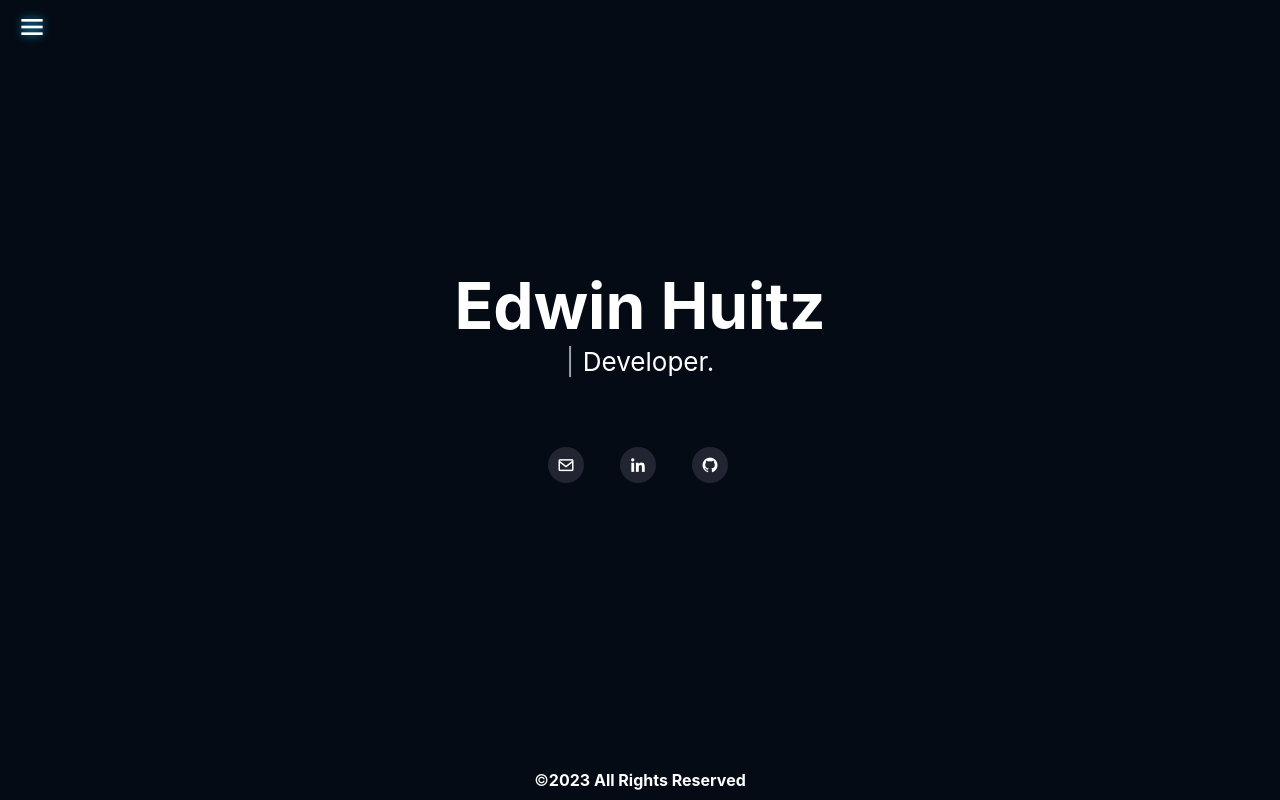
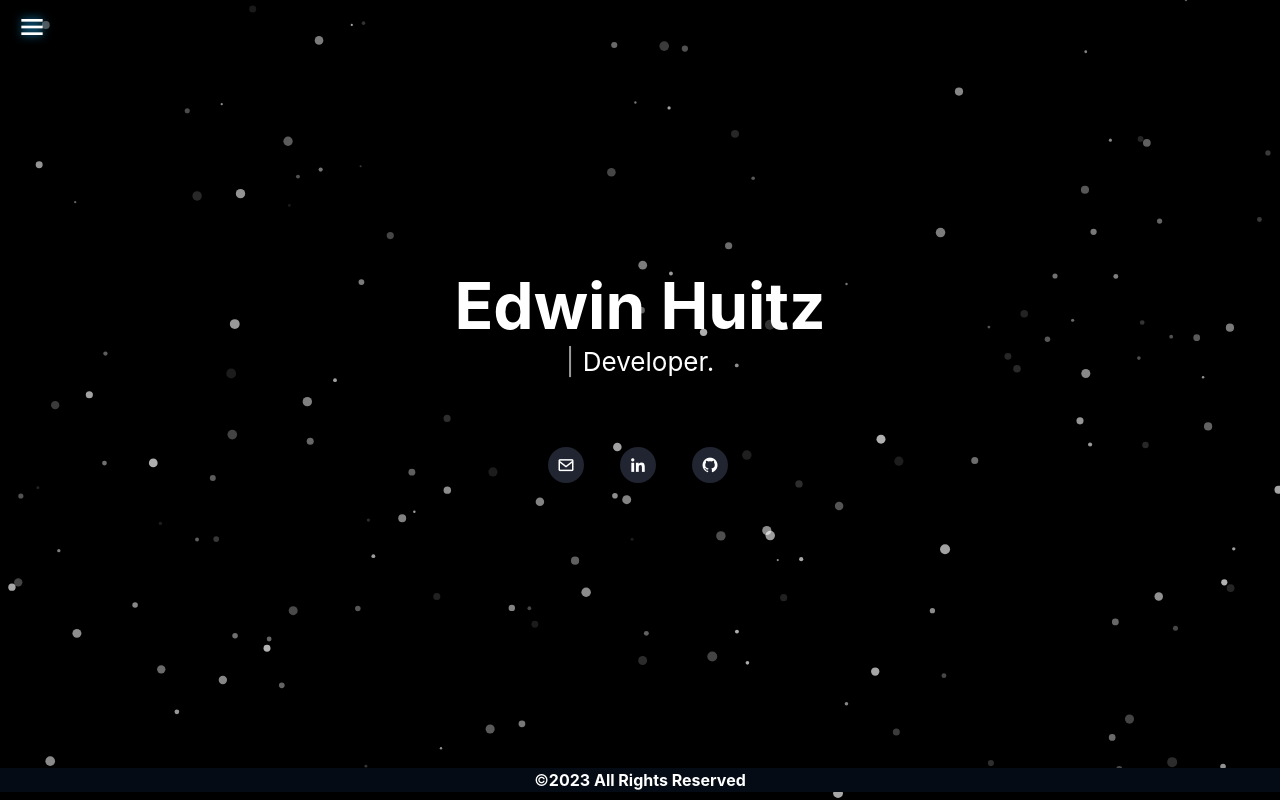
Before and after one commit to EdwinHuitz/portfolio, a React (Create React App) app: page / in a window 1280 px wide. Built offline with nearby package versions, Linux system fonts and the light colour scheme.

Commit message:
adding background animations to landing page and fixed footer color

```diff
--- a/package.json
+++ b/package.json
@@ -8,6 +8,7 @@
     "@testing-library/jest-dom": "^5.11.6",
     "@testing-library/react": "^11.2.2",
     "@testing-library/user-event": "^12.6.0",
+    "aws-sdk": "^2.1408.0",
     "axios": "^0.21.0",
     "cors": "^2.8.5",
     "dotenv": "^8.2.0",
@@ -18,7 +19,10 @@
     "react-dom": "^17.0.1",
     "react-router-dom": "^5.2.0",
     "react-scripts": "^5.0.1",
+    "react-tsparticles": "^2.10.1",
     "sendmail": "^1.6.1",
+    "tsparticles": "^2.10.1",
+    "tsparticles-slim": "^2.10.1",
     "web-vitals": "^0.2.4"
   },
   "scripts": {
--- /dev/null
+++ b/src/pages/home/components/particles.jsx
@@ -0,0 +1,60 @@
+import Particles from "react-tsparticles"
+import { loadSlim } from "tsparticles-slim"
+//import { loadFull } from "tsparticles";
+import { useCallback, useMemo } from "react";
+// tsParticles Website: https://particles.js.org/
+const ParticlesComponent = (props) => {
+  const options = useMemo(() => {
+    return {
+      background: {
+        color: "#000",
+      },
+      fullScreen: {
+        enable: true,
+        zIndex: -1,
+      },
+      interactivity: {
+        events: {
+          onHover: {
+            enable: true,
+            mode: "bubble",
+          },
+        },
+        modes: {
+          bubble: {
+            distance: 200, // distance of the particles from the cursor
+            duration:2,
+            size:0,
+            opacity:0,
+          },
+        },
+      },
+      particles: {
+        number: {
+          value: 160, // number of particles on the screen
+          density:{
+            enable:false,
+          }
+        },
+        move: {
+          enable: true,
+          speed: { min: 1, max: 3 },
+        },
+        opacity: {
+          value: { min: 0.1, max: 0.7 },
+        },
+        size: {
+          value: { min: 1, max: 5 },
+        },
+      },
+    };
+  }, []);
+
+  const particlesInit = useCallback((engine) => {
+    loadSlim(engine);
+  }, []);
+
+  return <Particles id={props.id} init={particlesInit} options={options} />;
+};
+
+export default ParticlesComponent;
--- a/src/pages/home/home.jsx
+++ b/src/pages/home/home.jsx
@@ -1,4 +1,5 @@
 import React, {useState,useEffect} from "react"
+import Particles from "./components/particles"
 import './home.css'
 //!Add stars to background
 export default function Home(){
@@ -39,7 +40,7 @@ export default function Home(){
       }
    }, [])
    const [skill,setSkill]=useState('')
-   return(
+   return(<>
    <div id="home" className="d-flex flex-column justify-content-center align-items-center">
          <h1 className="name" title="Edwin Huitz: Full-Stack Web Developer">Edwin Huitz</h1>
          <p>{skill}<span className="cursor">|</span> Developer.</p>
@@ -49,5 +50,7 @@ export default function Home(){
             <a href="https://github.com/EdwinHuitz" target="_blank" rel="noreferrer" title="My GitHub"><i className="bx bxl-github"></i></a>
          </div>
       </div>
+      <Particles id="tsparticles" />
+      </>
    )
 }
--- a/src/pages/primary.jsx
+++ b/src/pages/primary.jsx
@@ -13,6 +13,7 @@ export default function Primary(){
    let hash= window.location.hash
    let tags=['#home','#portfolio','#game','#weather','#todo','#menu','#shopping','#contact']
    let bgColor="#040b14"
+   hash===tags[0]?bgColor="#000000":
    hash===tags[1]?bgColor="#0F052E":
    hash===tags[4]?bgColor="#e9e9e9":
    hash===tags[5]?bgColor="#e6fbfd":
```
